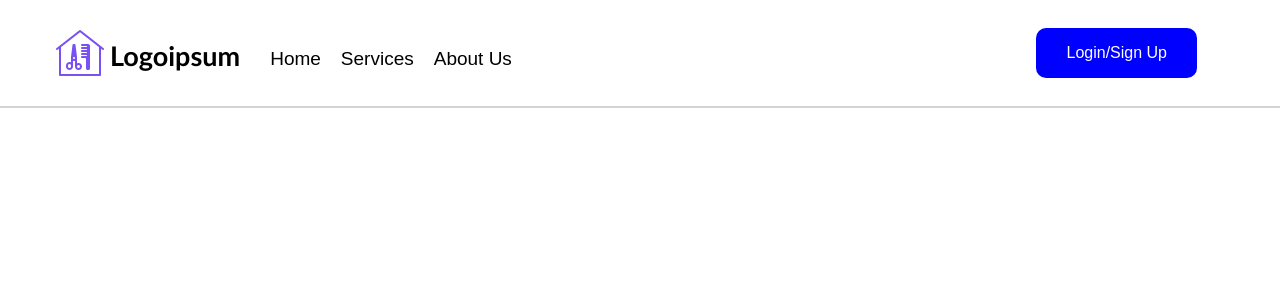
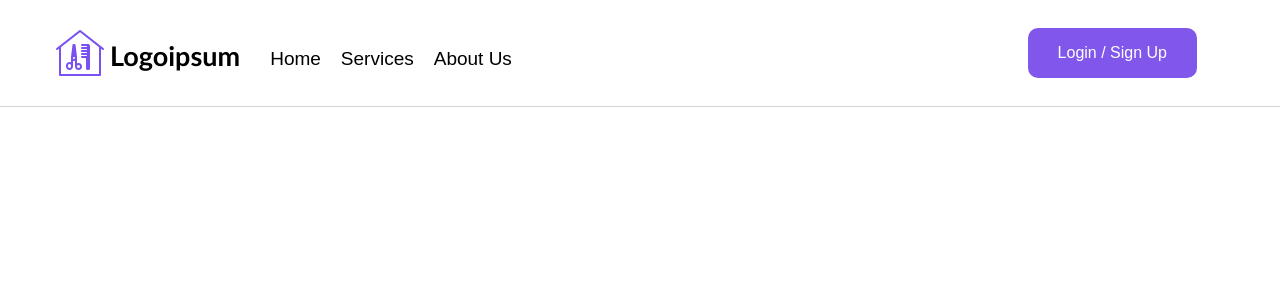
Before and after one commit to LaurynasKl/home-service-app, a React (Vite) app: page / in a window 1280 px wide. Shown: the top 300 px of the page. Built offline with nearby package versions, Linux system fonts and the light colour scheme.

Commit message:
topBar, scss style

```diff
--- a/src/components/topBar/TopBar.jsx
+++ b/src/components/topBar/TopBar.jsx
@@ -15,7 +15,7 @@ function TopBar() {
                 </ul>
             </div>
 
-            <button> Login/Sign Up </button>
+            <button> Login / Sign Up </button>
         </div>
 
     )
--- a/src/components/topBar/TopBar.module.scss
+++ b/src/components/topBar/TopBar.module.scss
@@ -1,24 +1,21 @@
 
 .topBar{
-    // background-color: red;
     padding: 28px;
     display: flex;
     justify-content: space-between;
-    border-bottom: 2px solid lightgrey;
+    border-bottom: 1.5px solid lightgrey;
 
     div{
         display: flex;
         margin: 0 27px;
 
         h1{
-            // background-color: orange;
             font-size: 27px;
             padding-top: 11px;
             margin: 0 20px 0 5px;
         }
         ul{
             display: flex;
-            // background-color: purple;
 
             button{
                 font-size: 19px;
@@ -27,13 +24,12 @@
                 color: black;
                 padding: 20px 0;
                 margin: 0 10px;
-                // background-color: blue;
             }
         }
     }
 
     button{
-        background-color: blue;
+        background-color: #8056eb;
         color: white;
         height: 50px;
         padding: 0 30px;
```
